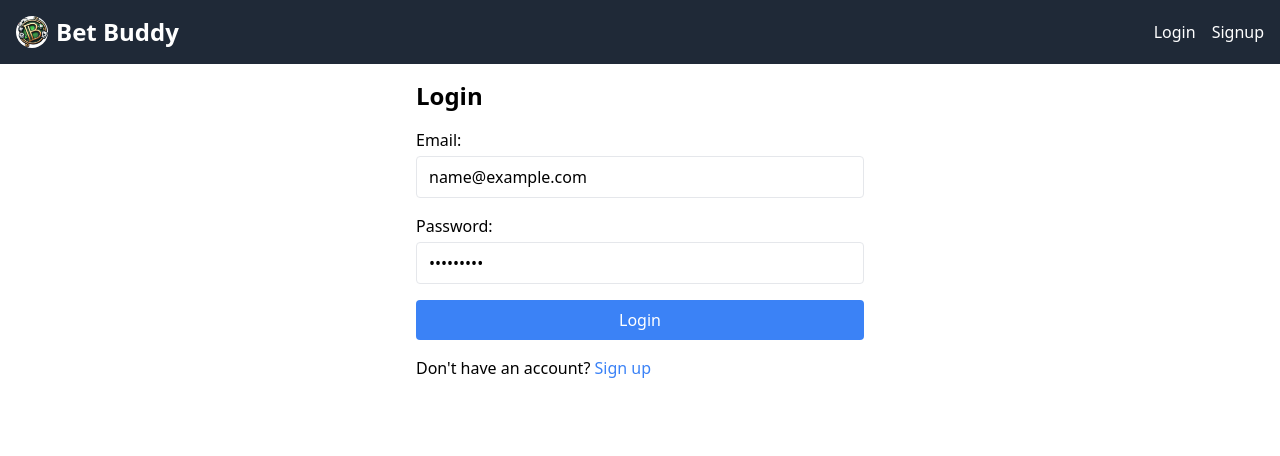
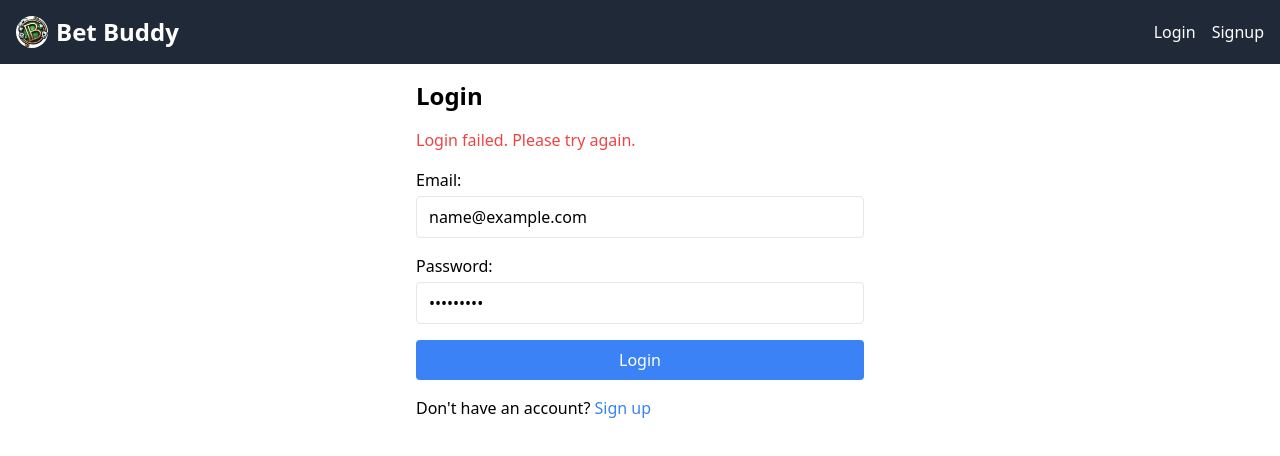
Before and after one commit to eliBenven/betbuddy, a React (Create React App) app: page /login in a window 1280 px wide. Both pictures are taken after typing "name@example.com", "Sample123" into the empty fields and a click on the button "Login". Shown: the top 456 px of the page. Built offline with nearby package versions, Linux system fonts and the light colour scheme; no server answers.

Commit message:
fix login error message

```diff
--- a/src/pages/Login.js
+++ b/src/pages/Login.js
@@ -1,4 +1,3 @@
-// Login.js
 import React, { useState } from 'react';
 import { useNavigate, Link } from 'react-router-dom';
 import axios from 'axios';
@@ -8,6 +7,7 @@ const Login = ({ setIsLoggedIn }) => {
     email: '',
     password: '',
   });
+  const [errorMessage, setErrorMessage] = useState(''); // State for error message
 
   const navigate = useNavigate();
 
@@ -29,14 +29,18 @@ const Login = ({ setIsLoggedIn }) => {
       navigate('/');
     } catch (error) {
       console.error('Login failed:', error.response?.data || error.message);
+      setErrorMessage(error.response?.data?.message || 'Login failed. Please try again.'); // Set error message
     }
   };
-
-
 
   return (
     <div className="max-w-md mx-auto">
       <h2 className="mb-4 text-2xl font-bold">Login</h2>
+      {errorMessage && ( // Conditionally render error message
+        <div className="mb-4 text-red-500">
+          {errorMessage}
+        </div>
+      )}
       <form onSubmit={handleLogin} className="space-y-4">
         <div>
           <label className="block mb-1 font-medium">Email:</label>
```
